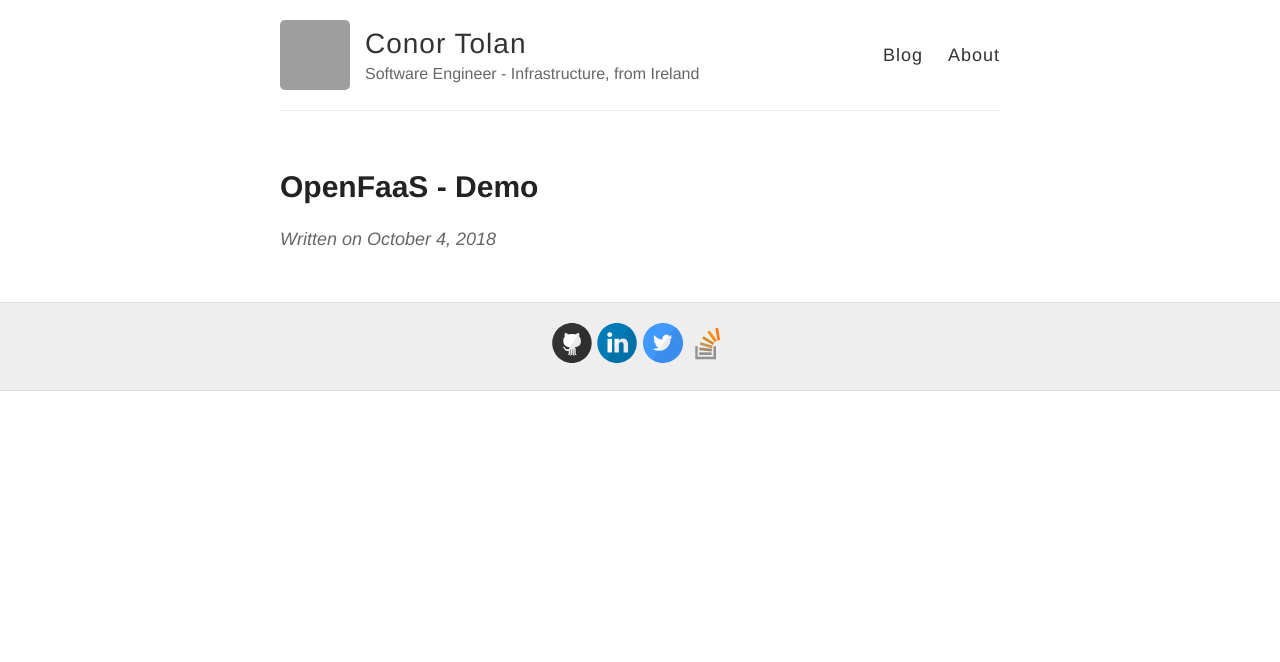
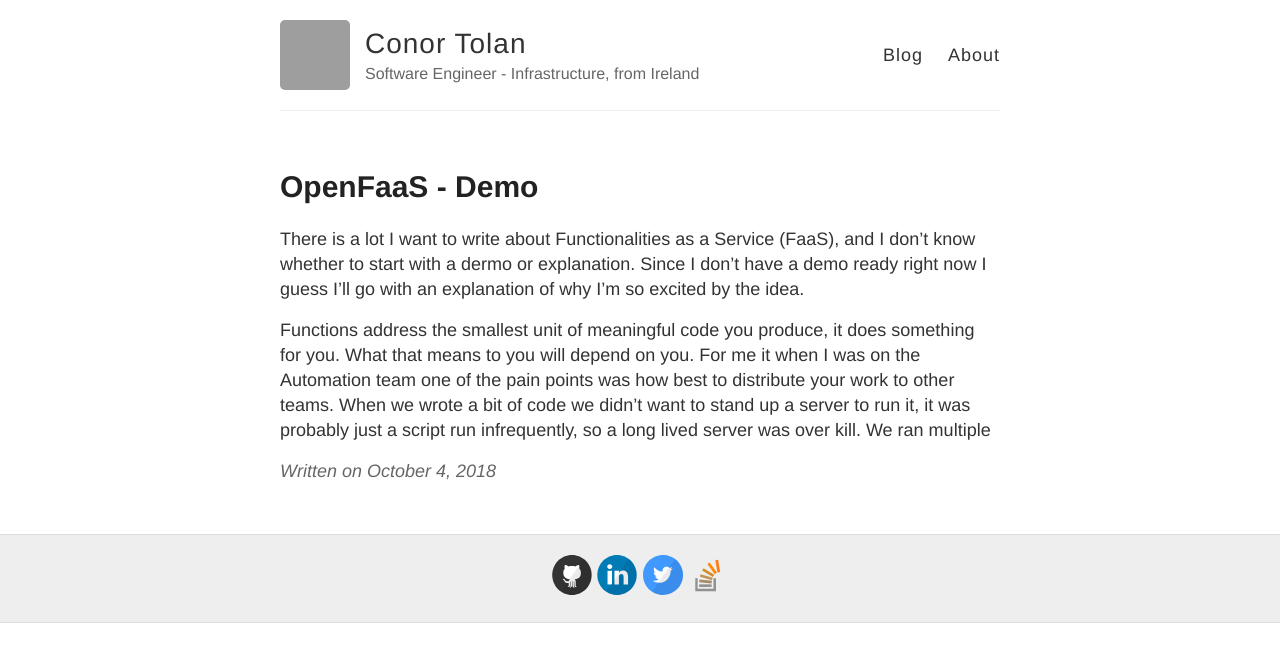
Before and after one commit to ctolan/ctolan.github.io, a Jekyll site: the page built from _posts/2018-10-04-OpenFaaS.md, in a window 1280 px wide. Shown: the top 662 px of the page. Built offline with Jekyll 4.4.1, drawn with Linux system fonts in a browser that asks for light colours; comment, search, counter and statistics services are not loaded; grey boxes are pictures that could not be loaded.

Commit message:
Update 2018-10-04-OpenFaaS.md
Started post

```diff
--- a/_posts/2018-10-04-OpenFaaS.md
+++ b/_posts/2018-10-04-OpenFaaS.md
@@ -3,3 +3,7 @@
 title:  "OpenFaaS - Demo"
 date:   2018-10-04 09:56:31 +0100
 ---
+
+There is a lot I want to write about Functionalities as a Service (FaaS), and I don't know whether to start with a dermo or explanation. Since I don't have a demo ready right now I guess I'll go with an explanation of why I'm so excited by the idea.
+
+Functions address the smallest unit of meaningful code you produce, it does something for you. What that means to you will depend on you. For me it when I was on the Automation team one of the pain points was how best to distribute your work to other teams. When we wrote a bit of code we didn't want to stand up a server to run it, it was probably just a script run infrequently, so a long lived server was over kill. We ran multiple
```
